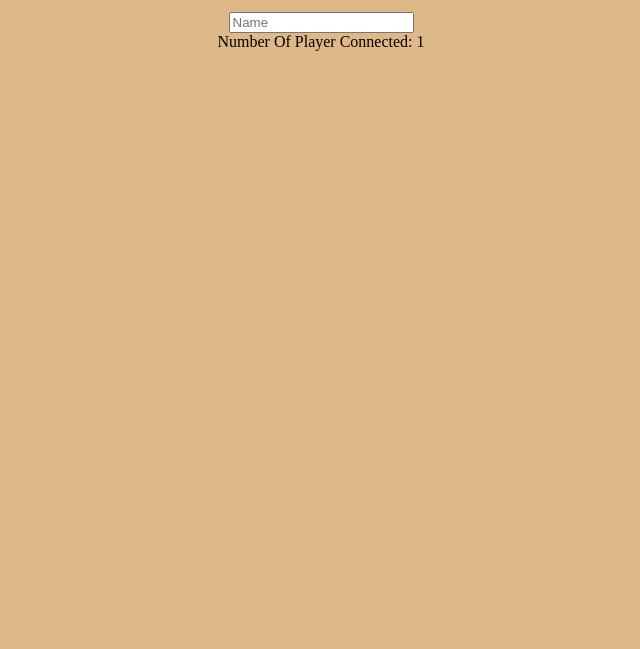
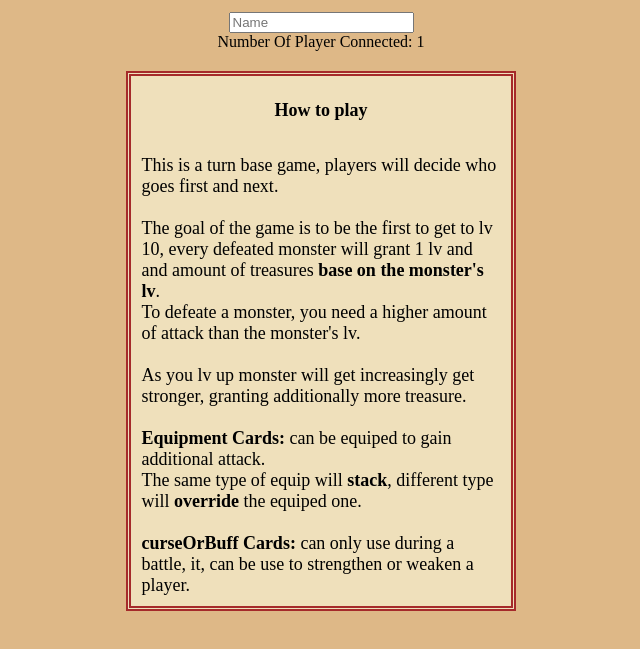
Before and after one commit to nhat499/Munking, a website: page public/index.html in a window 1280 px wide. Shown: the part 55-704 px from the top of the page, without its empty margins (319-959 px from the left). Drawn offline with nearby package versions, Linux system fonts and the light colour scheme; no server answers.

```diff
--- a/public/index.html
+++ b/public/index.html
@@ -21,6 +21,31 @@
 
             <P class="WaitForHost hidden">wait for host</P>
             <button id="PlayerjoinGameBtn" class="hidden" >start game</button>
+
+            <instruction>
+                <h4>How to play</h4>
+                <p>
+                    This is a turn base game, players will decide who goes first
+                    and next.
+                    <br> <br>
+                    The goal of the game is to be the first to get to lv 10, every
+                    defeated monster will grant 1 lv and and amount of treasures
+                    <strong>base on the monster's lv</strong>. <br>
+                    To defeate a monster, you need a higher amount of attack than
+                    the monster's lv.
+                    <br> <br>
+                    As you lv up monster will get increasingly get stronger, granting
+                    additionally more treasure.
+                    <br> <br>
+                    <strong>Equipment Cards: </strong> can be equiped to gain additional
+                    attack.
+                    <br> The same type of equip will <strong>stack</strong>, different type
+                    will <strong>override</strong> the equiped one.
+                    <br> <br>
+                    <strong>curseOrBuff Cards:</strong> can only use during a battle, it,
+                    can be use to strengthen or weaken a player.
+                </p>
+            </instruction>
         </div>
 
         <main class="hidden">
--- a/public/munking.css
+++ b/public/munking.css
@@ -336,6 +336,25 @@
     border-color: purple;
 }
 
+h4 {
+    text-align: center;
+    font-size: large;
+}
+
+instruction {
+    margin-top: 20px;
+    width: 30%;
+    background-color: #efe0bb;
+    border-style: double;
+    border-width: thick;
+    border-color: brown;
+}
+
+instruction > p {
+    padding: 10px;
+    font-size: large;
+}
+
 /* .cards {
     padding: 10px;
     border-bottom: solid gray 1px;
```
